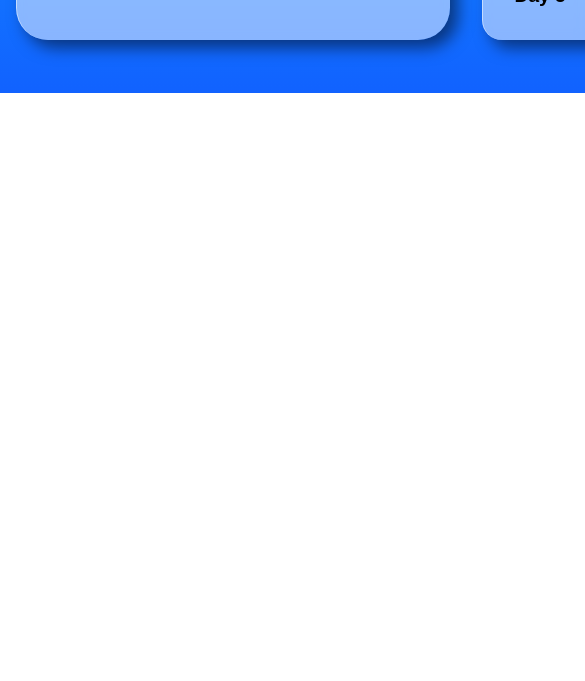
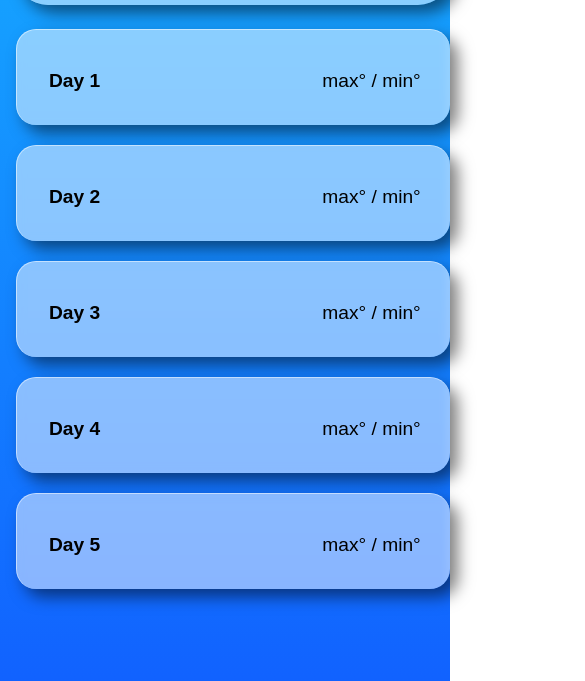
Before and after one commit to ekhew/Weather-Explorer, a plain HTML site: page index.html in a window 390 px wide. Shown: the part 751-1432 px from the top of the page, 585 px wide, since content can reach past the window. Before the commit the page ends 844 px from the top, so only its background shows below. Drawn offline with Linux system fonts and the light colour scheme.

Commit message:
Added responsiveness to screen size

```diff
--- a/style.css
+++ b/style.css
@@ -8,6 +8,7 @@ body {
     height: 100vh;
     padding: 1em;
     background: linear-gradient(rgb(26,227,255), rgb(17,98,255));
+    background-size: 100% 100%;
     font-family: sans-serif;
     color: black;
     display: grid;
@@ -27,6 +28,7 @@ body {
     font-size: 1.5rem;
     text-align: center;
     margin-top: 2.5em;
+    margin-bottom: 2.5em;
 }
 
 .current {
@@ -80,6 +82,7 @@ body {
 
 .forecast {
     grid-area: forecast;
+    display: flex;
 }
 
 .forecast-section {
@@ -127,3 +130,38 @@ body {
 .forecast-maxmin {
     font-size: 1.2rem;
 }
+
+@media screen and (max-width: 950px) {
+    body {
+        height: auto;
+        background: linear-gradient(rgb(26,227,255), rgb(17,98,255));
+        display: grid;
+        grid-template-columns: 1fr;
+        grid-template-rows: 0.2fr 0.4fr 0.4fr;
+        grid-gap: 1.5em 1em;
+        grid-template-areas:
+            "todays-date"
+            "current"
+            "forecast";
+    }
+
+    .todays-date h1 {
+        font-size: 1.5rem;
+        text-align: center;
+        margin-top: 1em;
+        margin-bottom: 1em;
+    }
+
+    .current {
+        justify-content: center;
+    }
+
+    .forecast {
+        justify-content: center;
+    }
+
+    .forecast-section {
+        height: 35em;
+        margin-bottom: 1.5em;
+    }
+}
```
Also changed, not shown: index.html (line endings or trailing spaces).
